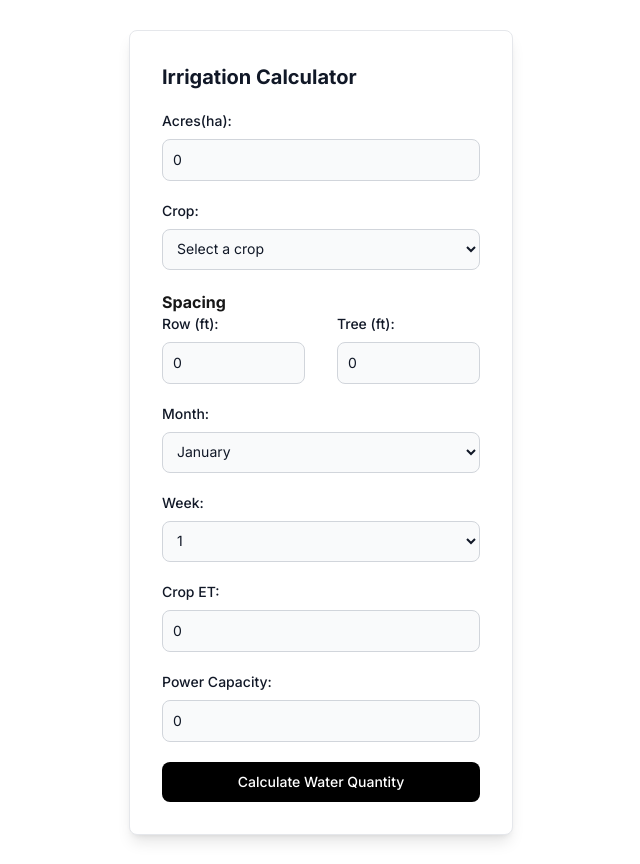
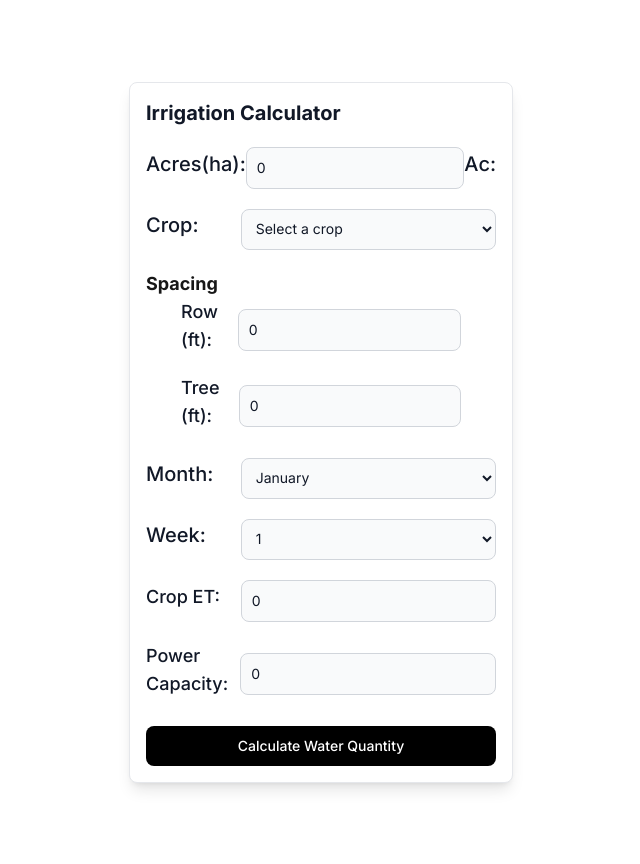
Before and after one commit to emmyobonyo/irrigation-calculator, a Next.js app: page / in a window 1280 px wide. Shown: the whole page, without its empty margins (319-959 px from the left). Built offline with nearby package versions, Linux system fonts and the light colour scheme.

Commit message:
UI: Place text and inputs side by side

```diff
--- a/app/page.tsx
+++ b/app/page.tsx
@@ -2,7 +2,7 @@ import Card from "@/app/ui/calculator/card";
 
 export default function Home() {
   return (
-    <div className="flex items-center justify-center h-screen m-8">
+    <div className="flex items-center justify-center h-screen my-8">
       <Card />
     </div>
   );
--- a/app/ui/calculator/card.tsx
+++ b/app/ui/calculator/card.tsx
@@ -53,18 +53,18 @@ export default function Card() {
   };
 
   return (
-    <div className="w-full max-w-sm p-4 bg-white border border-gray-200 rounded-lg shadow-lg sm:p-6 md:p-8 dark:bg-gray-800 dark:border-gray-700">
+    <div className="w-full max-w-sm p-4 bg-white border border-gray-200 rounded-lg shadow-lg sm:p-6 md:p-4 dark:bg-gray-800 dark:border-gray-700">
       <h5 className="text-xl font-bold text-gray-900 dark:text-white mb-5">
         Irrigation Calculator
       </h5>
-      <div>
-        <label className="block mb-2 text-sm font-medium text-gray-900 dark:text-white">
+      <div className="flex items-center justify-between mb-5">
+        <label className="block mb-2 text-sm font-medium text-gray-900 dark:text-white text-xl">
           Acres(ha):
         </label>
         <input
           type="number"
           id="email"
-          className="bg-gray-50 border border-gray-300 text-gray-900 text-sm rounded-lg focus:ring-blue-500 focus:border-blue-500 block w-full p-2.5 dark:bg-gray-600 dark:border-gray-500 dark:placeholder-gray-400 dark:text-white mb-5"
+          className="w-1/2 bg-gray-50 border border-gray-300 text-gray-900 text-sm rounded-lg focus:ring-blue-500 focus:border-blue-500 block w-full p-2.5 dark:bg-gray-600 dark:border-gray-500 dark:placeholder-gray-400 dark:text-white"
           required
           value={acres}
           onChange={(e) => {
@@ -72,14 +72,17 @@ export default function Card() {
             setAcres(value === "" ? "" : Number(value));
           }}
         />
+        <label className="block mb-2 text-sm font-medium text-gray-900 dark:text-white text-xl">
+          Ac:
+        </label>
       </div>
-      <div>
-        <label className="block mb-2 text-sm font-medium text-gray-900 dark:text-white">
+      <div className="flex items-center justify-between mb-5">
+        <label className="w-3/10 block mb-2 text-sm font-medium text-gray-900 dark:text-white text-xl mr-5">
           Crop:
         </label>
         <select
           id="crop"
-          className="bg-gray-50 border border-gray-300 text-gray-900 text-sm rounded-lg focus:ring-blue-500 focus:border-blue-500 block w-full p-2.5 dark:bg-gray-600 dark:border-gray-500 dark:placeholder-gray-400 dark:text-white mb-5"
+          className="bg-gray-50 border border-gray-300 text-gray-900 text-sm rounded-lg focus:ring-blue-500 focus:border-blue-500 block w-full p-2.5 dark:bg-gray-600 dark:border-gray-500 dark:placeholder-gray-400 dark:text-white w-full"
           required
           onChange={(e) => {
             const value = e.target.value;
@@ -93,16 +96,16 @@ export default function Card() {
         </select>
       </div>
       <div className="mb-5">
-        <h3 className="font-bold">Spacing</h3>
-        <div className="flex items center justify-between">
-          <div className="w-4.5/10">
-            <label className="block mb-2 text-sm font-medium text-gray-900 dark:text-white">
+        <h3 className="font-bold text-lg">Spacing</h3>
+        <div className="flex flex-col justify-center items-center">
+          <div className="w-8/10 flex items-center justify-between">
+            <label className="block mb-2 text-lg font-medium text-gray-900 dark:text-white md: text-lg">
               Row (ft):
             </label>
             <input
               type="number"
               id="row"
-              className="bg-gray-50 border border-gray-300 text-gray-900 text-sm rounded-lg focus:ring-blue-500 focus:border-blue-500 block w-full p-2.5 dark:bg-gray-600 dark:border-gray-500 dark:placeholder-gray-400 dark:text-white "
+              className="bg-gray-50 border border-gray-300 text-gray-900 text-sm rounded-lg focus:ring-blue-500 focus:border-blue-500 block w-full p-2.5 dark:bg-gray-600 dark:border-gray-500 dark:placeholder-gray-400 dark:text-white w-7/10"
               required
               value={row}
               onChange={(e) => {
@@ -111,14 +114,14 @@ export default function Card() {
               }}
             />
           </div>
-          <div className="w-4.5/10">
-            <label className="block mb-2 text-sm font-medium text-gray-900 dark:text-white">
+          <div className="w-8/10 flex items-center justify-between mt-3">
+            <label className="block mb-2 text-lg font-medium text-gray-900 dark:text-white">
               Tree (ft):
             </label>
             <input
               type="number"
               id="tree"
-              className="bg-gray-50 border border-gray-300 text-gray-900 text-sm rounded-lg focus:ring-blue-500 focus:border-blue-500 block w-full p-2.5 dark:bg-gray-600 dark:border-gray-500 dark:placeholder-gray-400 dark:text-white "
+              className="bg-gray-50 border border-gray-300 text-gray-900 text-sm rounded-lg focus:ring-blue-500 focus:border-blue-500 block w-full p-2.5 dark:bg-gray-600 dark:border-gray-500 dark:placeholder-gray-400 dark:text-white w-7/10"
               required
               value={tree}
               onChange={(e) => {
@@ -128,13 +131,13 @@ export default function Card() {
           </div>
         </div>
       </div>
-      <div>
-        <label className="block mb-2 text-sm font-medium text-gray-900 dark:text-white">
+      <div className="flex items-center justify-between mb-5">
+        <label className="block w-3/10 mb-2 text-xl font-medium text-gray-900 dark:text-white mr-5">
           Month:
         </label>
         <select
           id="week"
-          className="bg-gray-50 border border-gray-300 text-gray-900 text-sm rounded-lg focus:ring-blue-500 focus:border-blue-500 block w-full p-2.5 dark:bg-gray-600 dark:border-gray-500 dark:placeholder-gray-400 dark:text-white mb-5"
+          className="bg-gray-50 border border-gray-300 text-gray-900 text-sm rounded-lg focus:ring-blue-500 focus:border-blue-500 block w-full p-2.5 dark:bg-gray-600 dark:border-gray-500 dark:placeholder-gray-400 dark:text-white w-full"
           required
           onChange={(e) => {
             const value = e.target.value;
@@ -148,13 +151,13 @@ export default function Card() {
           ))}
         </select>
       </div>
-      <div>
-        <label className="block mb-2 text-sm font-medium text-gray-900 dark:text-white">
+      <div className="flex items-center justify-between mb-5">
+        <label className="w-3/10 block mb-2 text-xl font-medium text-gray-900 dark:text-white mr-5">
           Week:
         </label>
         <select
           id="week"
-          className="bg-gray-50 border border-gray-300 text-gray-900 text-sm rounded-lg focus:ring-blue-500 focus:border-blue-500 block w-full p-2.5 dark:bg-gray-600 dark:border-gray-500 dark:placeholder-gray-400 dark:text-white mb-5"
+          className="bg-gray-50 border border-gray-300 text-gray-900 text-sm rounded-lg focus:ring-blue-500 focus:border-blue-500 block w-full p-2.5 dark:bg-gray-600 dark:border-gray-500 dark:placeholder-gray-400 dark:text-white w-full"
           required
           onChange={(e) => {
             const value = e.target.value;
@@ -168,14 +171,14 @@ export default function Card() {
           ))}
         </select>
       </div>
-      <div>
-        <label className="block mb-2 text-sm font-medium text-gray-900 dark:text-white">
+      <div className="flex items-center justify-between">
+        <label className="block mb-2 text-lg font-medium text-gray-900 dark:text-white w-3/10 mr-5">
           Crop ET:
         </label>
         <input
           type="number"
           id="crop-et"
-          className="bg-gray-50 border border-gray-300 text-gray-900 text-sm rounded-lg focus:ring-blue-500 focus:border-blue-500 block w-full p-2.5 dark:bg-gray-600 dark:border-gray-500 dark:placeholder-gray-400 dark:text-white mb-5"
+          className="bg-gray-50 border border-gray-300 text-gray-900 text-sm rounded-lg focus:ring-blue-500 focus:border-blue-500 block w-full p-2.5 dark:bg-gray-600 dark:border-gray-500 dark:placeholder-gray-400 dark:text-white"
           required
           value={cropET}
           onChange={(e) => {
@@ -184,14 +187,14 @@ export default function Card() {
           }}
         />
       </div>
-      <div>
-        <label className="block mb-2 text-sm font-medium text-gray-900 dark:text-white">
+      <div className="flex items-center justify-between my-5">
+        <label className="block w-3/10 mb-2 text-lg font-medium text-gray-900 dark:text-white mr-3">
           Power Capacity:
         </label>
         <input
           type="number"
           id="power-capacity"
-          className="bg-gray-50 border border-gray-300 text-gray-900 text-sm rounded-lg focus:ring-blue-500 focus:border-blue-500 block w-full p-2.5 dark:bg-gray-600 dark:border-gray-500 dark:placeholder-gray-400 dark:text-white mb-5"
+          className="bg-gray-50 border border-gray-300 text-gray-900 text-sm rounded-lg focus:ring-blue-500 focus:border-blue-500 block w-full p-2.5 dark:bg-gray-600 dark:border-gray-500 dark:placeholder-gray-400 dark:text-white w-full"
           required
           value={powerCapacity}
           onChange={(e) => {
--- a/tailwind.config.ts
+++ b/tailwind.config.ts
@@ -16,6 +16,11 @@ export default {
         "3/10": "30%",
         "4/10": "40%",
         "4.5/10": "45%",
+        "5/10": "50%",
+        "6/10": "60%",
+        "7/10": "70%",
+        "8/10": "80%",
+        "9/10": "90%",
       },
     },
   },
```
